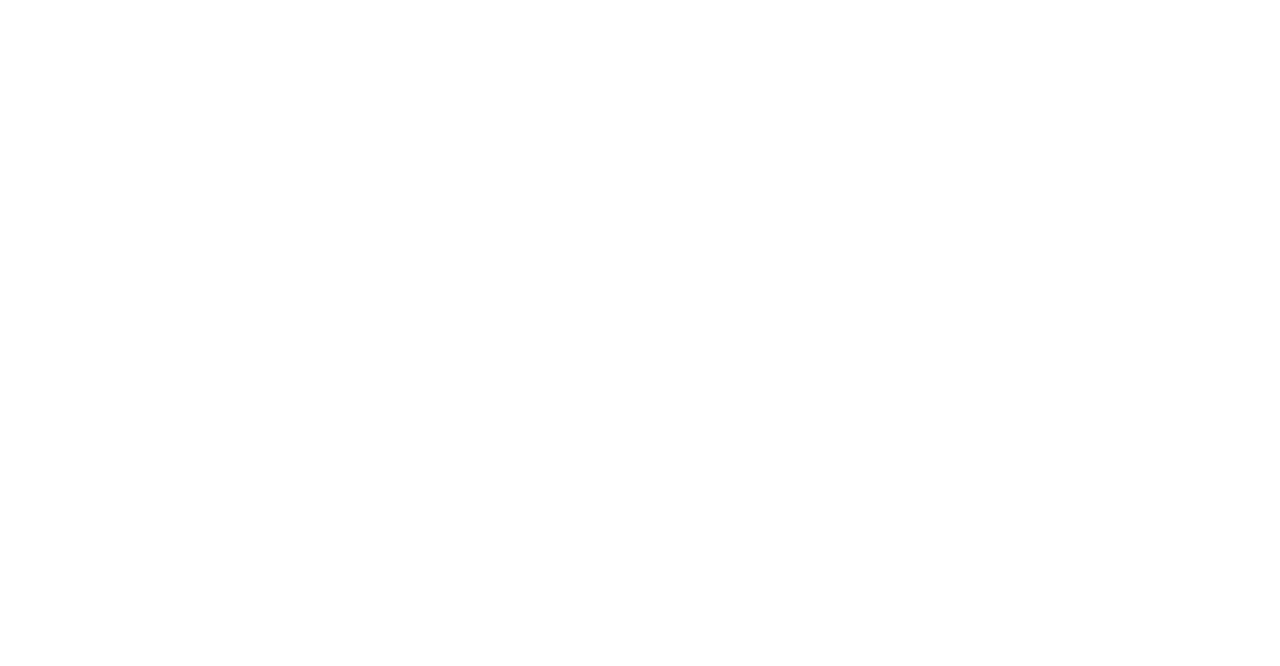
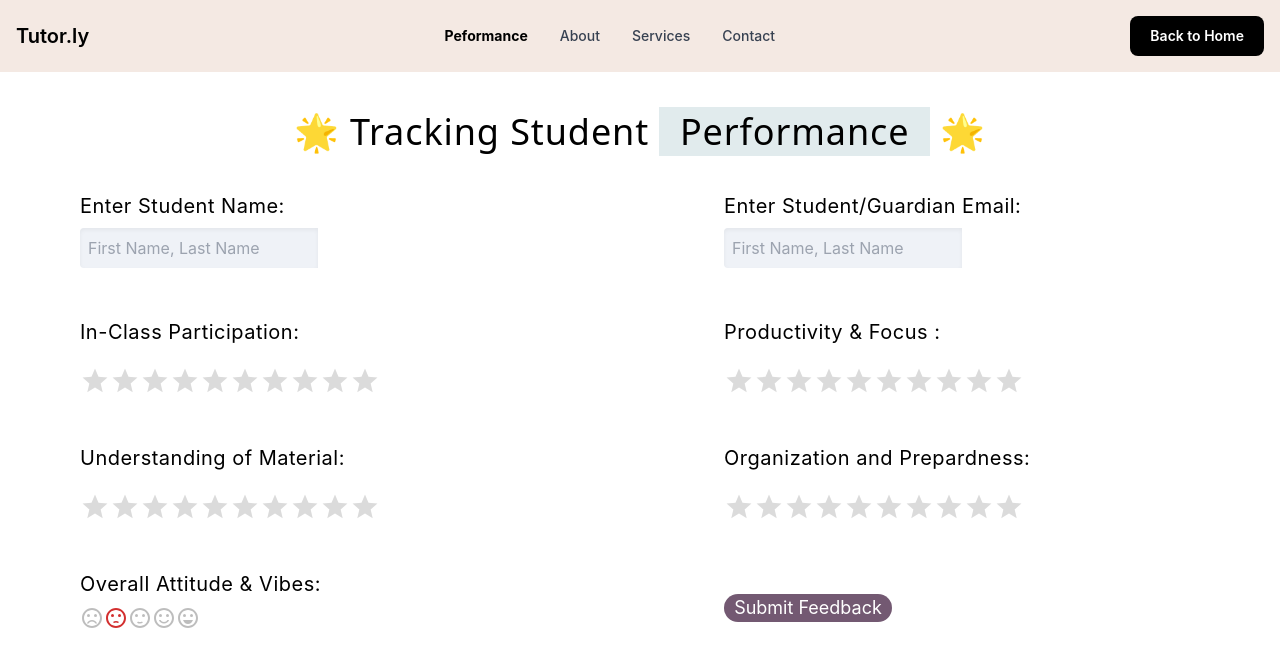
Before and after one commit to christinaly19/turtorly, a React (Create React App) app: page /tutorly/peformance in a window 1280 px wide. Before the commit this address had no page. Shown: the top 666 px of the page. Built offline with nearby package versions, Linux system fonts and the light colour scheme.

Commit message:
updated links

```diff
--- a/package.json
+++ b/package.json
@@ -1,7 +1,7 @@
 {
   "name": "my-app",
   "version": "0.1.0",
-  "homepage": "http://christinaly19.github.io/tutor.ly",
+  "homepage": "http://christinaly19.github.io/tutorly",
   "private": true,
   "dependencies": {
     "@emotion/react": "^11.10.5",
--- a/src/App.js
+++ b/src/App.js
@@ -8,9 +8,8 @@
   return (
     <div>
     <Routes>
-    <Route path="/" element={<Homepage/>} />
-    <Route path="/peformance" element={<Peformance/>} />
-
+    <Route path="/tutorly" element={<Homepage/>} />
+    <Route path="/tutorly/peformance" element={<Peformance/>} />
   </Routes>
   </div>
   );
```
